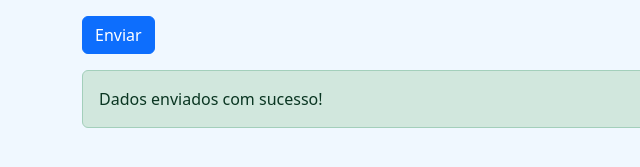
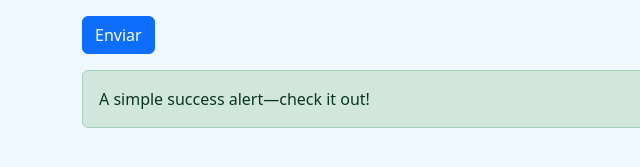
Before and after one commit to Sarabtw/HTML, a plain HTML site: page contato.html in a window 1280 px wide. Shown: the part 599-766 px from the top of the page, 0-640 px from the left. Drawn offline with nearby package versions, Linux system fonts and the light colour scheme.

Commit message:
hamburguer 2

```diff
--- a/contato.html
+++ b/contato.html
@@ -145,7 +145,7 @@
         </div>
       </form>
       <div class="alert alert-success" role="alert">
-       Dados enviados com sucesso!
+        A simple success alert—check it out!
       </div>
     </div>
   </main>
```
